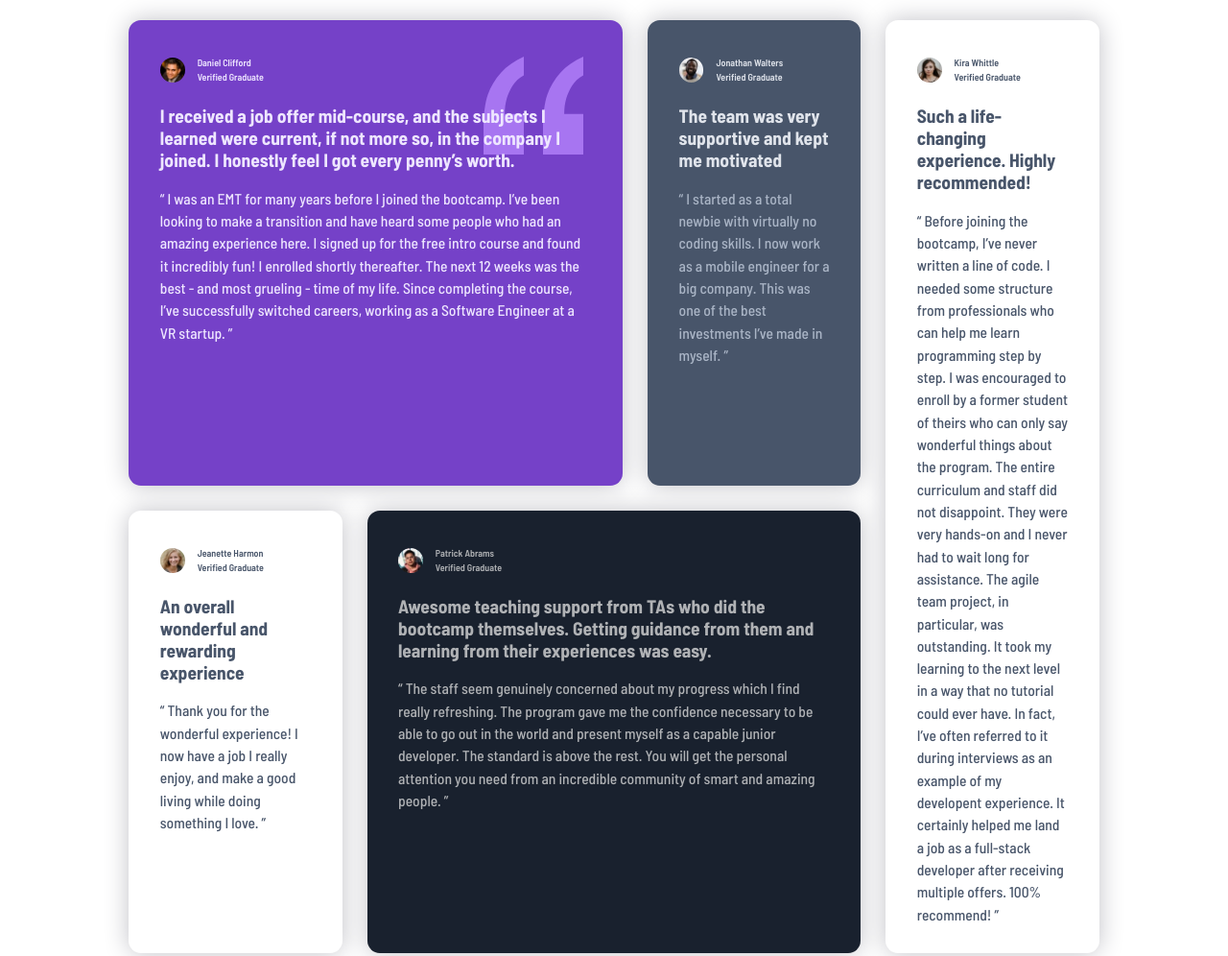
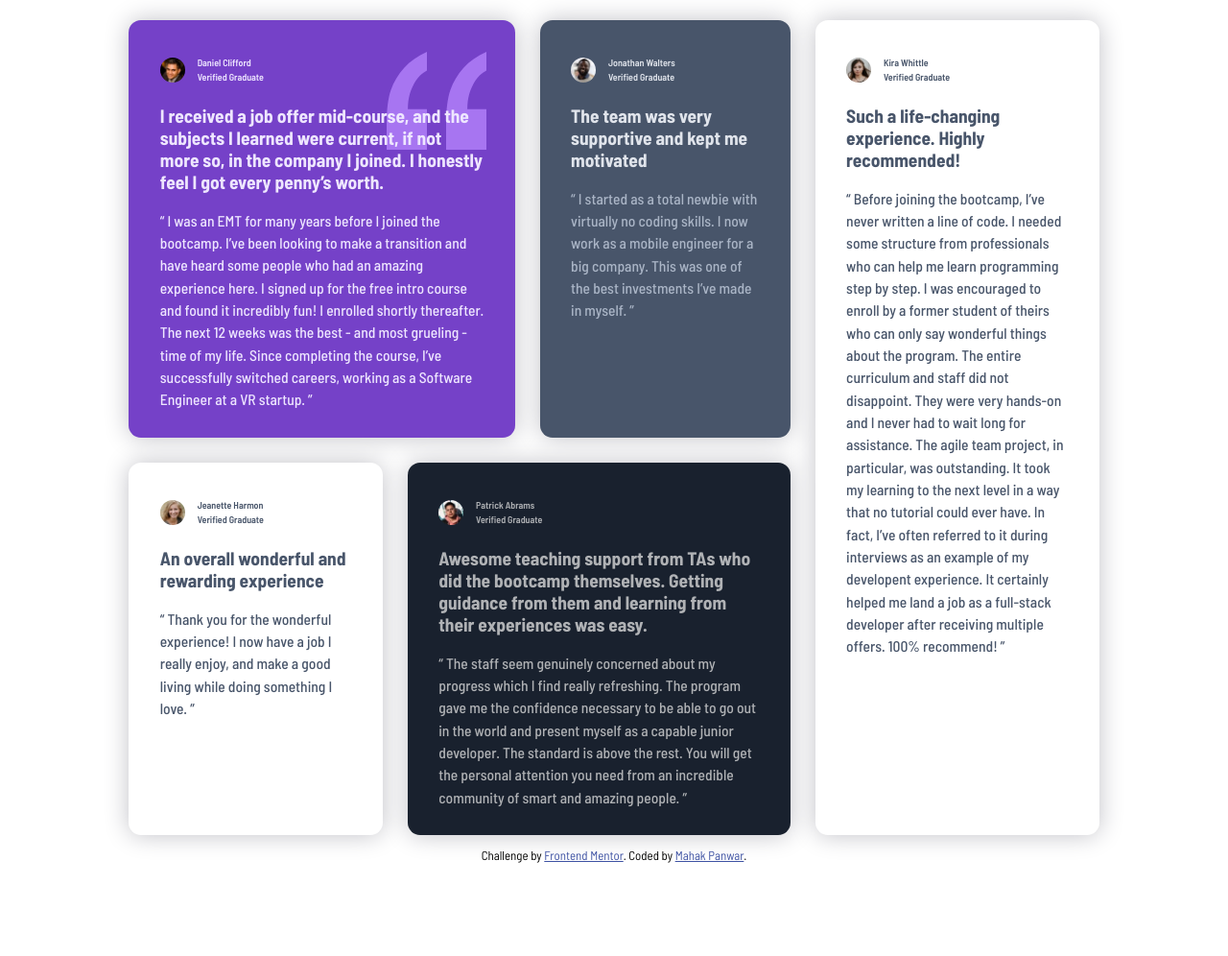
Before and after one commit to Mahak-Panwar/testimonials-grid-section-main, a plain HTML site: page index.html in a window 1280 px wide. Shown: the top 996 px of the page at 96% size. After the commit the page ends 899 px from the top, so only its background shows below. Drawn offline with Linux system fonts and the light colour scheme; a web font is replaced by a local one.

Commit message:
testimonials grid section challenge solution

```diff
--- a/style.css
+++ b/style.css
@@ -116,7 +116,6 @@
     .cards {
         width: 80%;
         display: grid;
-        grid-template-columns: 1fr 1.2fr 1fr 1fr;
         grid-template-areas: "deniel deniel jonathan kira"
             "jeanette patrick patrick kira";
             gap: 2em;
```
Also changed, not shown: 1 other file.
